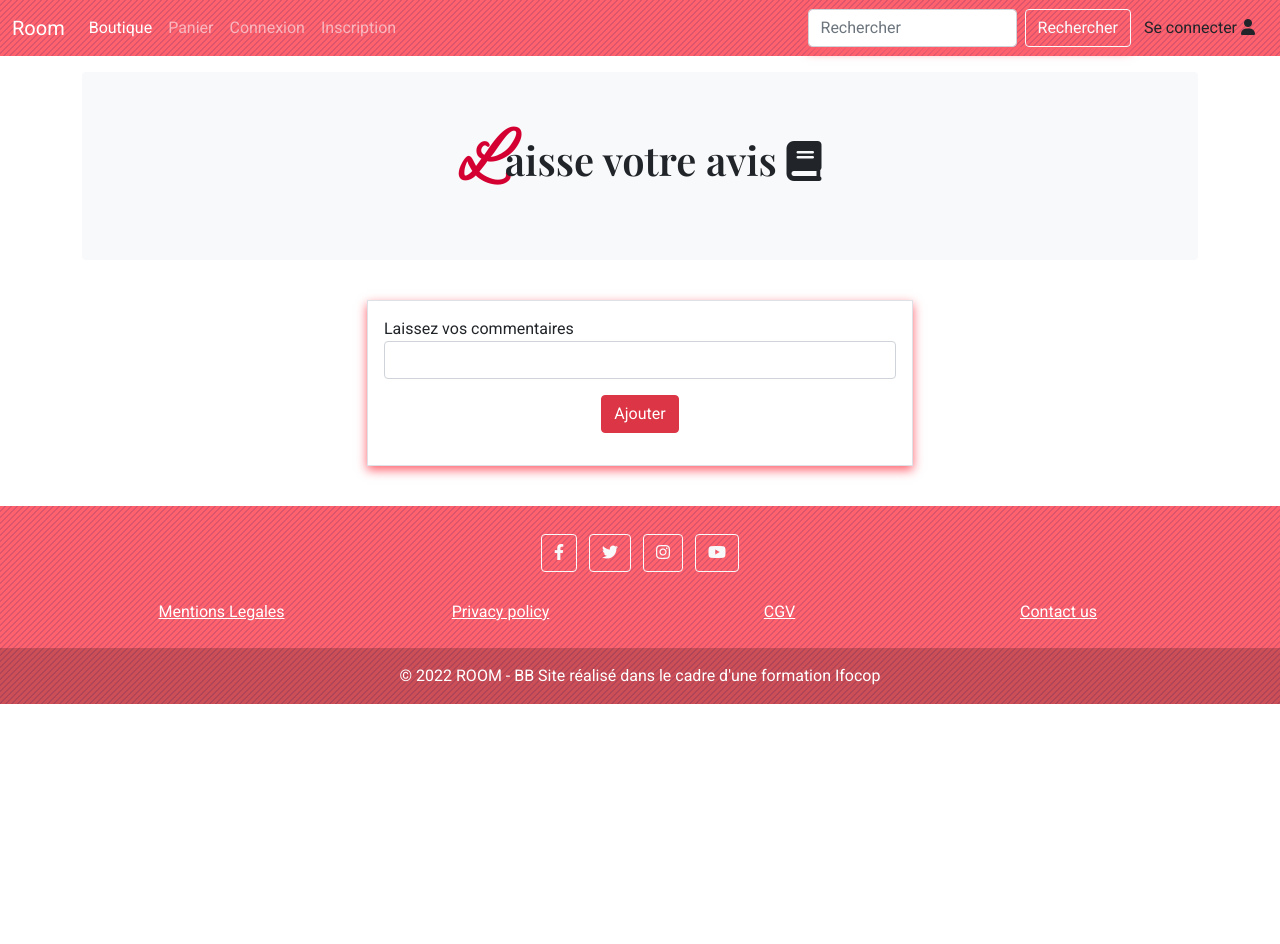
After one commit to Bathula9/room-Php, a PHP site: page /PHP/fiche_avis.php in a window 1280 px wide. The commit adds this page. Shown: the top 944 px of the page. Run offline with PHP 8.4, Linux system fonts and the light colour scheme; data that the repository does not hold is empty; some libraries are stand-ins or nearby versions.

Commit message:
start avis

```diff
--- a/admin/gestion_salles.php
+++ b/admin/gestion_salles.php
@@ -71,7 +71,7 @@ if (isset($_GET['action']) && $_GET['action'] == 'modifier' && !empty($_GET['id_
         $ville = $infos_salle['ville'];
         $adresse = $infos_salle['adresse'];
         $cp = $infos_salle['cp'];
-        $categorie = $infos_salle['capacite'];
+        $capacite = $infos_salle['capacite'];
         $categorie = $infos_salle['categorie'];
     }
 }
--- /dev/null
+++ b/fiche_avis.php
@@ -0,0 +1,47 @@
+<?php
+include 'inc/init.inc.php';
+include 'inc/functions.inc.php';
+
+//CODE ...
+
+
+
+
+
+//Debut des affichages
+include 'inc/header.inc.php';
+include 'inc/nav.inc.php';
+
+?>
+
+
+
+
+<div class="bg-light p-5 rounded text-center">
+    <h1 class="letter">Laisse votre avis <i class="fa-solid fa-book"></i></h1>
+</div>
+
+<div class="row mt-4">
+    <div class="col-sm-6 mx-auto">
+        <?= $msg; // affichage des messages utilisateur
+        ?>
+        <form action="fiche_avis.php" method="post" class="border mt-3 p-3 mb-4">
+            <!-- champ caché id_produit pour la modification -->
+            <!-- <input type="hidden" name="id_produit" id="id_produit" value="<?= $id_produit; ?>"> -->
+
+            <div class="mb-3">
+                <label for="avis">Laissez vos commentaires</label>
+                <input type="text" name="avis" class="form-control" id="avis" autocomplete="off" placeholder="" />
+            </div>
+
+            <div class="mb-3 col-md-12 text-center">
+                <button class="btn btn-danger" type="submit">Ajouter</button>
+            </div>
+        </form>
+    </div>
+</div>
+
+<?php
+include 'inc/footer.inc.php';
+
+?>
```
Also changed, not shown: fiche_produit.php (+9 -0 lines), assets/img/favicon-32x32.png.
